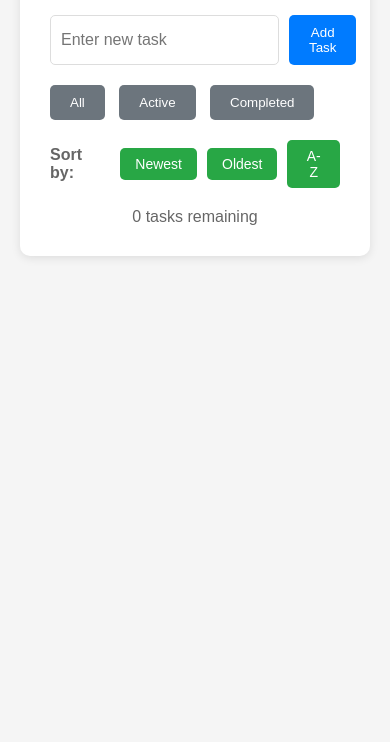
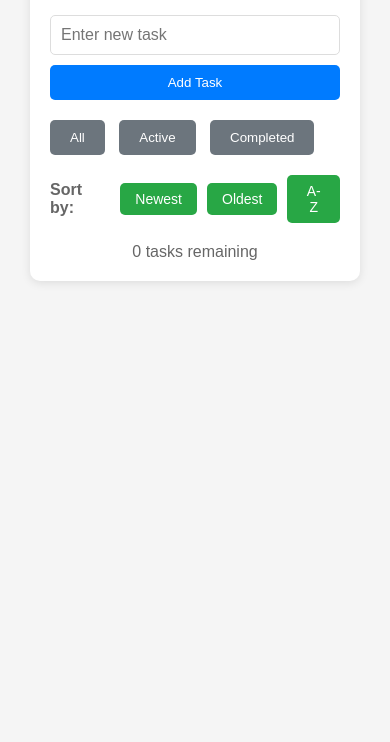
Before and after one commit to neonspectre05/Task-Manager, a plain HTML site: page index.html in a window 390 px wide. Shown: the part 102-844 px from the top of the page. Drawn offline with Linux system fonts and the light colour scheme.

Commit message:
Improve mobile responsiveness

```diff
--- a/style.css
+++ b/style.css
@@ -204,3 +204,22 @@ button:hover {
 .theme-toggle:hover {
     background: #5a6268;
 }
+
+@media (max-width: 768px) {
+    .container {
+        margin: 10px;
+        padding: 20px;
+    }
+
+    .add-task {
+        flex-direction: column;
+    }
+
+    #taskInput {
+        margin-bottom: 10px;
+    }
+
+    button {
+        margin-left: 0;
+    }
+}
```
